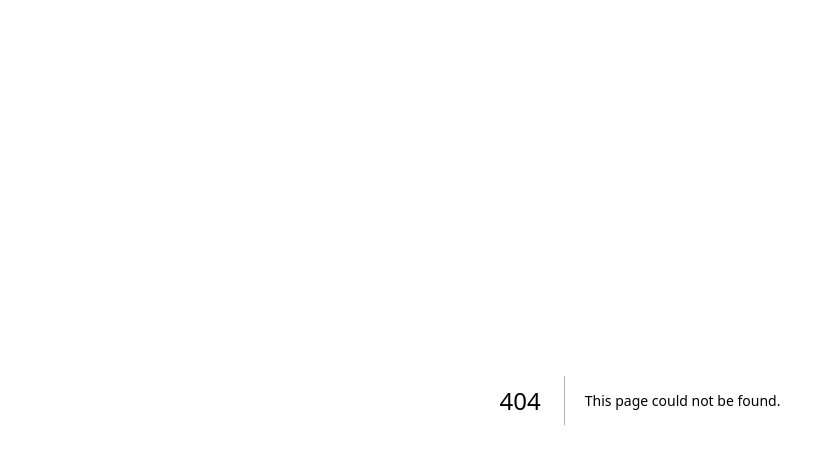
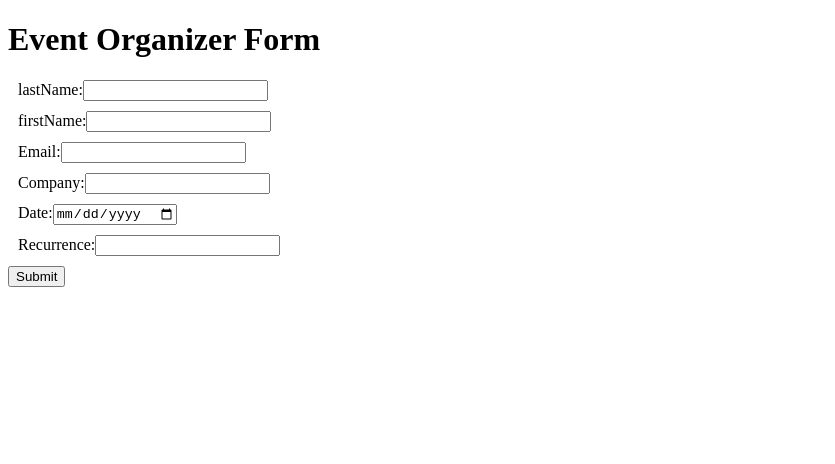
Before and after one commit to cfgdelaware23/Team-6, a Next.js app in the folder acb/: page /eventOrganizer in a window 1280 px wide. Before the commit this address had no page. Shown: the top 464 px of the page, without its empty margins (0-835 px from the left). Built offline with nearby package versions, Linux system fonts and the light colour scheme.

Commit message:
event organizer form initial state

```diff
--- /dev/null
+++ b/acb/components/eventOrganizerForm.jsx
@@ -0,0 +1,102 @@
+// import Form from "../components/Form"
+"use client"
+import React, {useState} from 'react';
+
+
+const eventOrganizerForm = () => {
+  const [lastName, setLastName] = useState('')
+  const [firstName, setFirstName] = useState('')
+  const [email, setEmail] = useState('')
+  const [company, setCompany] = useState('')
+  const [date, setDate] = useState('')
+  const [recurrence, setRecurrence] = useState('')
+
+  const handleSubmit = (e) => {
+    e.preventDefault();
+    // logic
+    console.log('Form submitted');
+  };
+
+  return (
+    <div>
+      <h1>Event Organizer Form</h1>
+      <form onSubmit={handleSubmit}>
+        <div style={{margin: '10px'}}>
+          <label htmlFor="lastName">lastName:</label>
+          <input
+            type="text"
+            id="lastName"
+            name="lastName"
+            value={lastName}
+            onChange={(e) => setLastName(e.target.value)}
+            required
+          />
+        </div>
+        <div style={{margin: '10px'}}>
+          <label htmlFor="firstName">firstName:</label>
+          <input
+            type="text"
+            id="firstName"
+            name="firstName"
+            value={firstName}
+            onChange={(e) => setFirstName(e.target.value)}
+            required
+          />
+        </div>
+
+        <div style={{margin: '10px'}}>
+          <label htmlFor="email">Email:</label>
+          <input
+            type="email"
+            id="email"
+            name="email"
+            value={email}
+            onChange={(e) => setEmail(e.target.value)}
+            required
+          />
+        </div>
+
+
+        <div style={{margin: '10px'}}>
+          <label htmlFor="text">Company:</label>
+          <input
+            type="text"
+            id="company"
+            name="company"
+            value={company}
+            onChange={(e) => setCompany(e.target.value)}
+          />
+        </div>
+
+        <div style={{margin: '10px'}}>
+          <label htmlFor="date">Date:</label>
+          <input
+            type="date"
+            id="date"
+            name="date"
+            value={date}
+            onChange={(e) => setDate(e.target.value)}
+          />
+        </div>
+
+        <div style={{margin: '10px'}}>
+          <label htmlFor="text">Recurrence:</label>
+          <input
+            type="text"
+            id="recurrence"
+            name="recurrence"
+            value={recurrence}
+            onChange={(e) => setRecurrence(e.target.value)}
+          />
+        </div>
+
+
+        <div>
+          <button type="submit">Submit</button>
+        </div>
+      </form>
+    </div>
+  );
+};
+
+export default eventOrganizerForm;
--- /dev/null
+++ b/acb/pages/eventOrganizer.js
@@ -0,0 +1,8 @@
+import EventOrganizerForm from "../components/EventOrganizerForm";
+
+
+export default function Form() {
+    return (
+        <EventOrganizerForm/>
+    )
+}
```
Also changed, not shown: acb/pages/eventOrganizerForm.jsx (added, +102 -0 lines).
